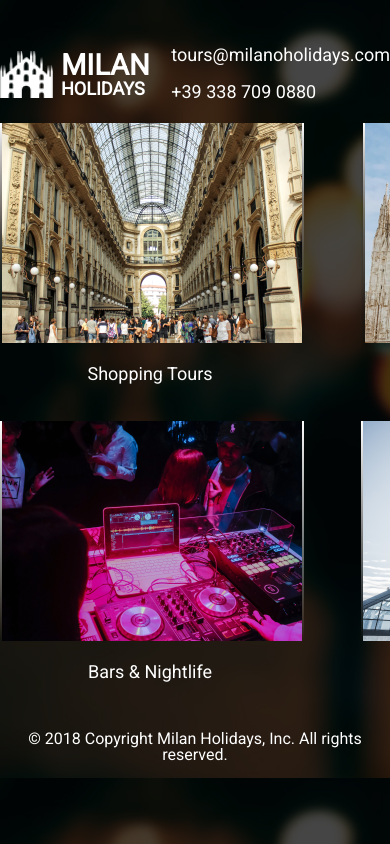
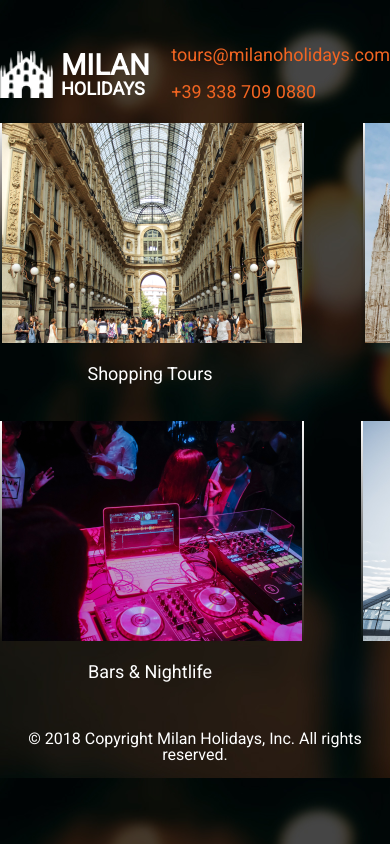
Before and after one commit to VikaBukach/milan-website-hover, a plain HTML site: page index.html in a window 390 px wide. In both pictures the pointer is over the link "tours@milanoholidays.com". Shown: the top 844 px of the page. Drawn offline with Linux system fonts and the light colour scheme.

Commit message:
made a hover on the phone and mail

```diff
--- a/styles/style.css
+++ b/styles/style.css
@@ -66,6 +66,14 @@ body{
     flex-direction: column;
     font-weight: 400;
     font-size: 18px;
+}
+
+.contacts:hover .contacts__email {
+    color: #F26522;
+}
+
+.contacts:hover .contacts__phone{
+    color: #F26522;
 }
 
 .contacts__email{
```
Also changed, not shown: index.html (+0 -1 lines).
